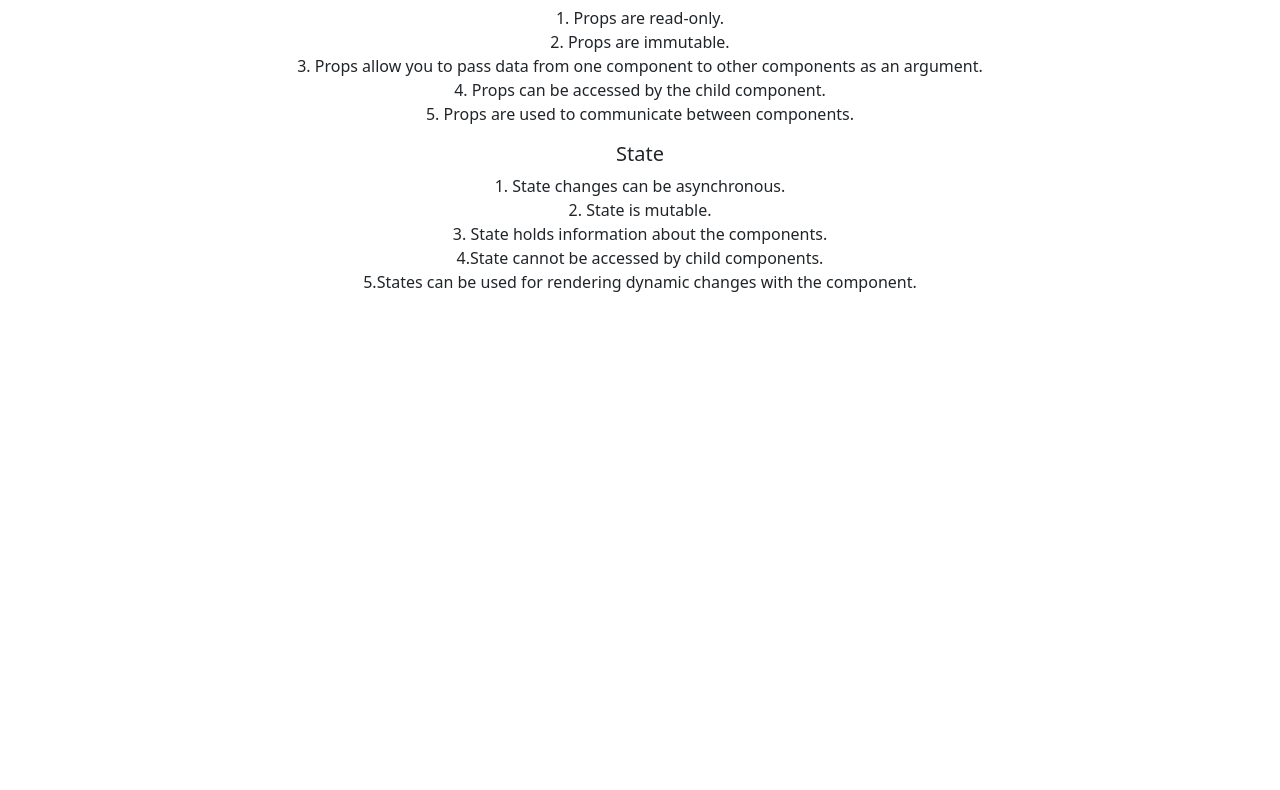
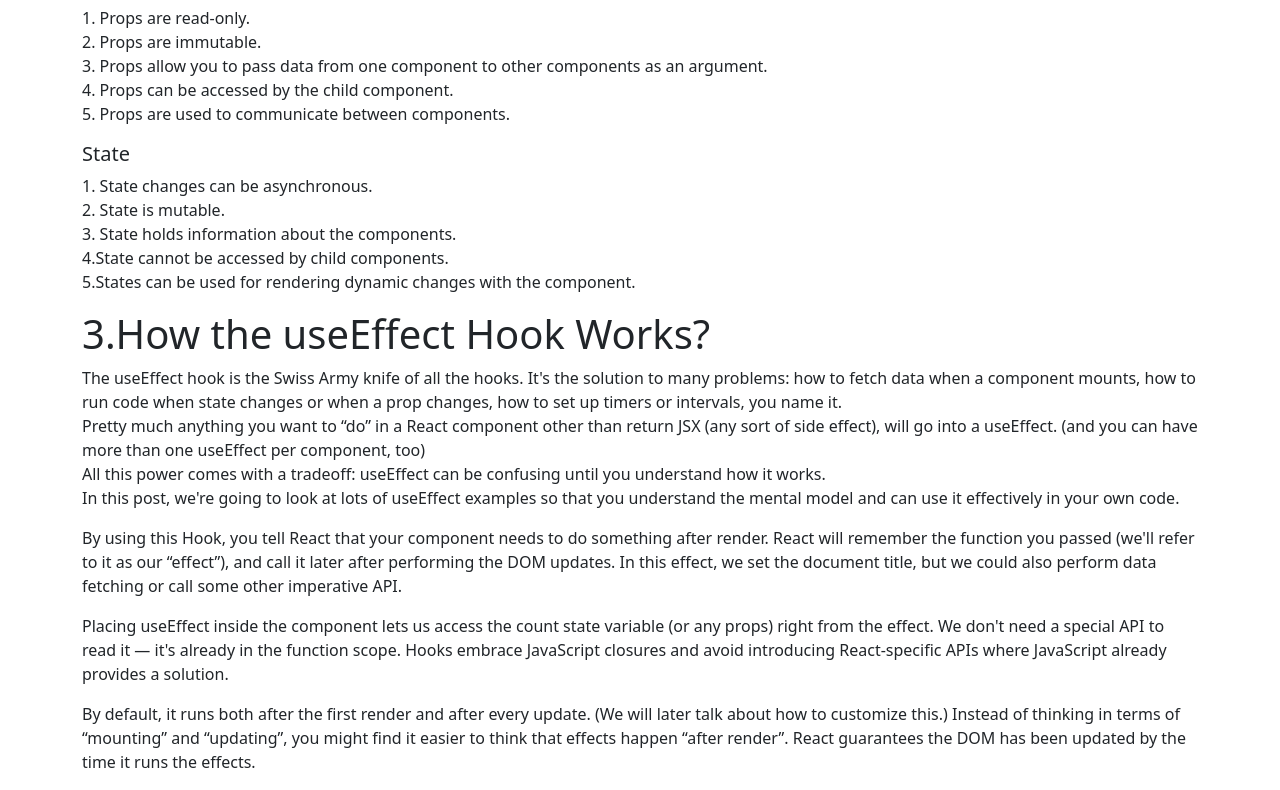
Before and after one commit to izazahmed0177/ass8-mental-activities-club, a React (Create React App) app: page / in a window 1280 px wide. Shown: the part 2724-3514 px from the top of the page. Before the commit the page ends 3034 px from the top, so only its background shows below. Built offline with nearby package versions, Linux system fonts and the light colour scheme.

Commit message:
ans 3 complite

```diff
--- a/public/active.json
+++ b/public/active.json
@@ -3,6 +3,7 @@
   {
     "id": "1a",
     "name": "Meditating",
+    "text":"We will walk you through how to meditate properly, the benefits of regular meditation practice, and the various styles of meditation.",
     "time": 30,
     "img": "https://images.unsplash.com/photo-1602199664106-9f54198baac3?ixlib=rb-1.2.1&ixid=MnwxMjA3fDB8MHxwaG90by1wYWdlfHx8fGVufDB8fHx8&auto=format&fit=crop&w=435&q=80"
 
@@ -11,6 +12,7 @@
   {
     "id": "2b",
     "name": "Studying for an Exam",
+    "text":"If you have kept a good daily and weekly schedule, 15-20 hours should be about right for a mid-term, 20-30 for a final exam. Major papers take substantially more time and effort.",
     "time": 120,
     "img": "https://images.unsplash.com/photo-1604872441539-ef1db9b25f92?ixlib=rb-1.2.1&ixid=MnwxMjA3fDB8MHxwaG90by1wYWdlfHx8fGVufDB8fHx8&auto=format&fit=crop&w=387&q=80"
 
@@ -19,6 +21,7 @@
   {
     "id": "3c",
     "name": "Completing an Assignment",
+    "text":"Steps for completing an assignment · First, carefully read the assignment. · Conduct any necessary research to find information to include in your assignment.",
     "time": 60,
     "img": "https://images.unsplash.com/photo-1491975474562-1f4e30bc9468?ixlib=rb-1.2.1&ixid=MnwxMjA3fDB8MHxwaG90by1wYWdlfHx8fGVufDB8fHx8&auto=format&fit=crop&w=387&q=80"
 
@@ -27,6 +30,7 @@
   {
     "id": "4d",
     "name": "Reading a Textbook",
+    "text":"It can reduce stress, improve your mental health, and help you live longer. Reading also allows you to learn new things to help you succeed in your work and relationships.",
     "time": 70,
     "img": "https://images.unsplash.com/photo-1619878561023-acfe05dce6bd?ixlib=rb-1.2.1&ixid=MnwxMjA3fDB8MHxwaG90by1wYWdlfHx8fGVufDB8fHx8&auto=format&fit=crop&w=387&q=80"
 
@@ -35,6 +39,7 @@
   {
     "id": "5f",
     "name": "Writing an Article",
+    "text":"Circling back to your main point is the most straightforward way to wrap up your article. Simply reiterate your main point with slightly different verbiage.",
     "time": 50,
     "img": "https://images.unsplash.com/photo-1517971071642-34a2d3ecc9cd?ixlib=rb-1.2.1&ixid=MnwxMjA3fDB8MHxwaG90by1wYWdlfHx8fGVufDB8fHx8&auto=format&fit=crop&w=388&q=80"
 
@@ -43,6 +48,7 @@
   {
     "id": "6g",
     "name": "Editing a Video",
+    "text":"Define a cloud-based workflow once - and apply it to hundreds or even thousands of videos. Sign up for a free test of our node based video engine to generate all videos you need.",
     "time": 80,
     "img": "https://images.unsplash.com/photo-1616160232762-91cd5b3c6170?ixlib=rb-1.2.1&ixid=MnwxMjA3fDB8MHxwaG90by1wYWdlfHx8fGVufDB8fHx8&auto=format&fit=crop&w=387&q=80"
 
@@ -51,6 +57,7 @@
   {
     "id": "7h",
     "name": "Learning a New Skill",
+    "text":"If you engage in a new skill, you're going to thicken the brain's prefrontal cortex,” says Buttimer. “As you develop a new skill, you'll gain courage and confidence",
     "time": 90,
     "img": "https://images.unsplash.com/photo-1454165804606-c3d57bc86b40?ixlib=rb-1.2.1&ixid=MnwxMjA3fDB8MHxwaG90by1wYWdlfHx8fGVufDB8fHx8&auto=format&fit=crop&w=870&q=80"
 
@@ -59,6 +66,7 @@
   {
     "id": "8i",
     "name": "Journalling",
+    "text":"Now it's called journaling. It's simply writing down your thoughts and feelings to understand them more clearly. And if you struggle with stress, depression",
     "time": 30,
     "img": "https://images.unsplash.com/photo-1599837487527-e009248aa71b?ixlib=rb-1.2.1&ixid=MnwxMjA3fDB8MHxwaG90by1wYWdlfHx8fGVufDB8fHx8&auto=format&fit=crop&w=387&q=80"
 
--- a/src/components/Question/Question.js
+++ b/src/components/Question/Question.js
@@ -2,7 +2,7 @@ import React from 'react';
 
 const Question = () => {
     return (
-        <div>
+        <div className='container text-start'>
             <div>
                 <h1>1.How does react work ?</h1>
                 <p>ReactJS is one of the most popular JavaScript libraries for mobile and web application development. Created by Facebook, React contains a collection of reusable JavaScript code snippets used for user interface (UI) building called components.</p>
@@ -47,6 +47,22 @@ const Question = () => {
 
                 </p>
             </div>
+            <div >
+                <h1>3.How the useEffect Hook Works?</h1>
+                <p>The useEffect hook is the Swiss Army knife of all the hooks. It's the solution to many problems: how to fetch data when a component mounts, how to run code when state changes or when a prop changes, how to set up timers or intervals, you name it.
+                    <br />
+                    Pretty much anything you want to “do” in a React component other than return JSX (any sort of side effect), will go into a useEffect. (and you can have more than one useEffect per component, too)
+                    <br />
+                    All this power comes with a tradeoff: useEffect can be confusing until you understand how it works.
+                    <br />
+                    In this post, we're going to look at lots of useEffect examples so that you understand the mental model and can use it effectively in your own code.</p>
+
+                <p> By using this Hook, you tell React that your component needs to do something after render. React will remember the function you passed (we'll refer to it as our “effect”), and call it later after performing the DOM updates. In this effect, we set the document title, but we could also perform data fetching or call some other imperative API.</p>
+                <p>Placing useEffect inside the component lets us access the count state variable (or any props) right from the effect. We don't need a special API to read it — it's already in the function scope. Hooks embrace JavaScript closures and avoid introducing React-specific APIs where JavaScript already provides a solution.</p>
+                <p>By default, it runs both after the first render and after every update. (We will later talk about how to customize this.) Instead of thinking in terms of “mounting” and “updating”, you might find it easier to think that effects happen “after render”. React guarantees the DOM has been updated by the time it runs the effects.
+
+                </p>
+            </div>
 
         </div>
     );
```
